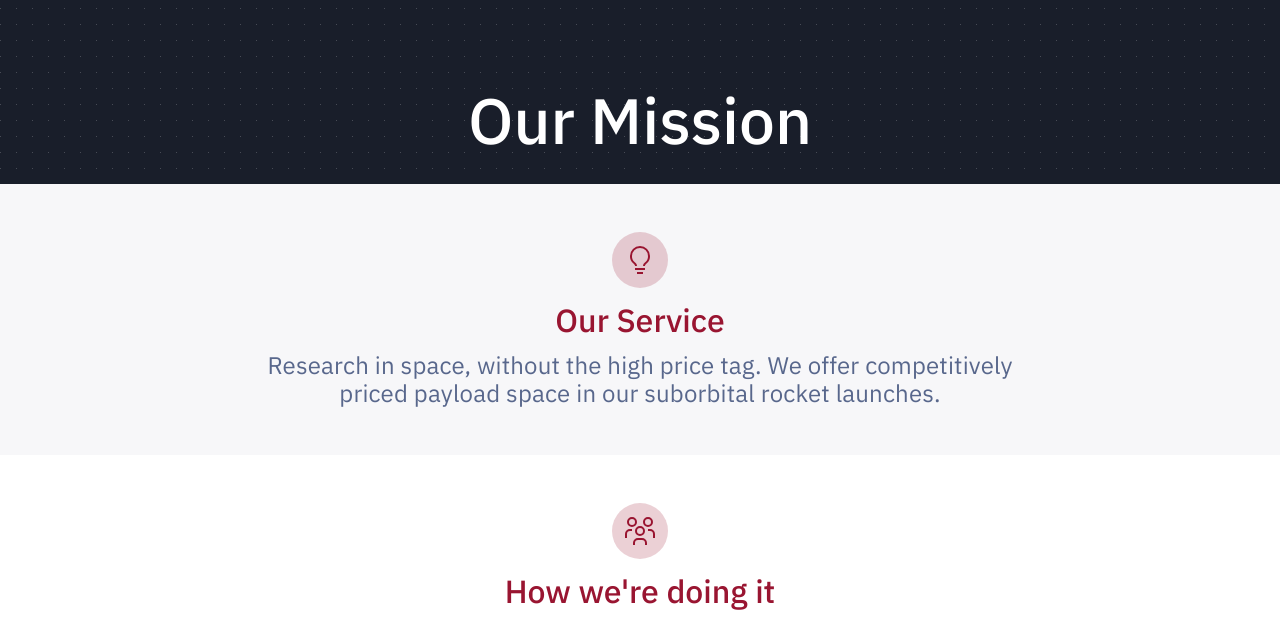
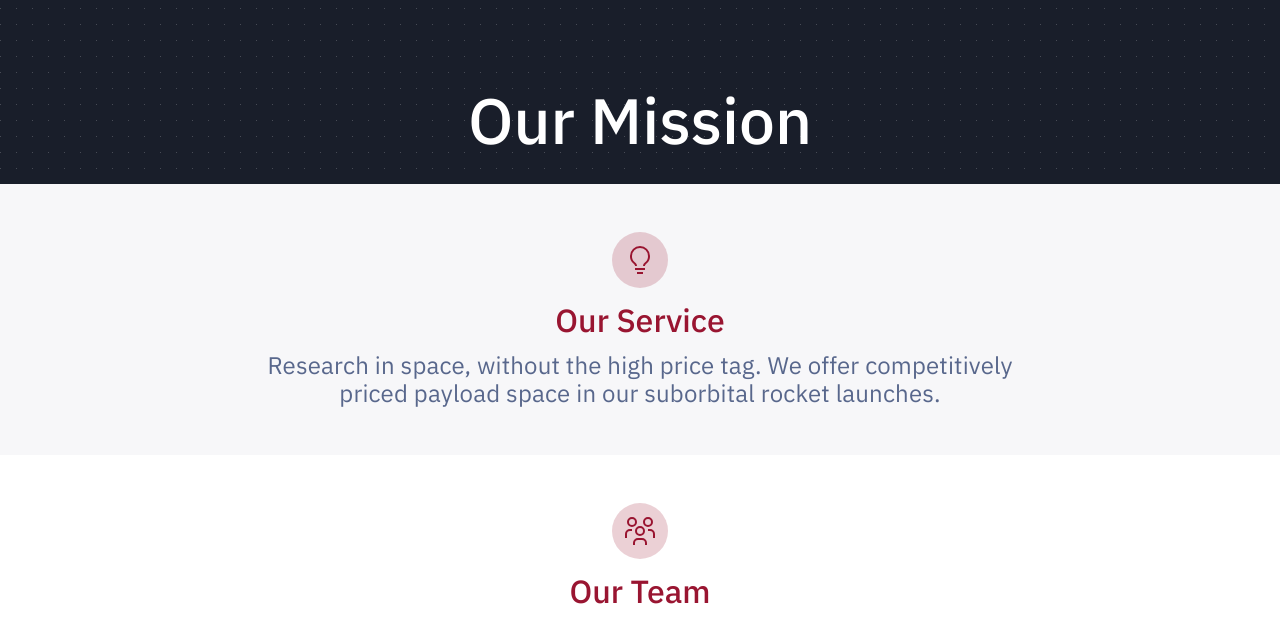
Before and after one commit to robherley/castlepointrocketry.space, a Gatsby site: page /mission in a window 1280 px wide. Shown: the part 120-740 px from the top of the page. Built offline with nearby package versions, Linux system fonts and the light colour scheme; Gatsby itself is replaced by a stand-in of ours.

Commit message:
Update Mission heading

```diff
--- a/src/components/Mission.js
+++ b/src/components/Mission.js
@@ -57,7 +57,7 @@ const Mission = () => {
           <div className="icon">
             <TinyTeam />
           </div>
-          <h1 className="sub-header">How we're doing it</h1>
+          <h1 className="sub-header">Our Team</h1>
           <p>
             Hudson Space Systems has developed a fully-reusable sounding
             rocket. Each component of the vehicle was designed by us to push the
```
